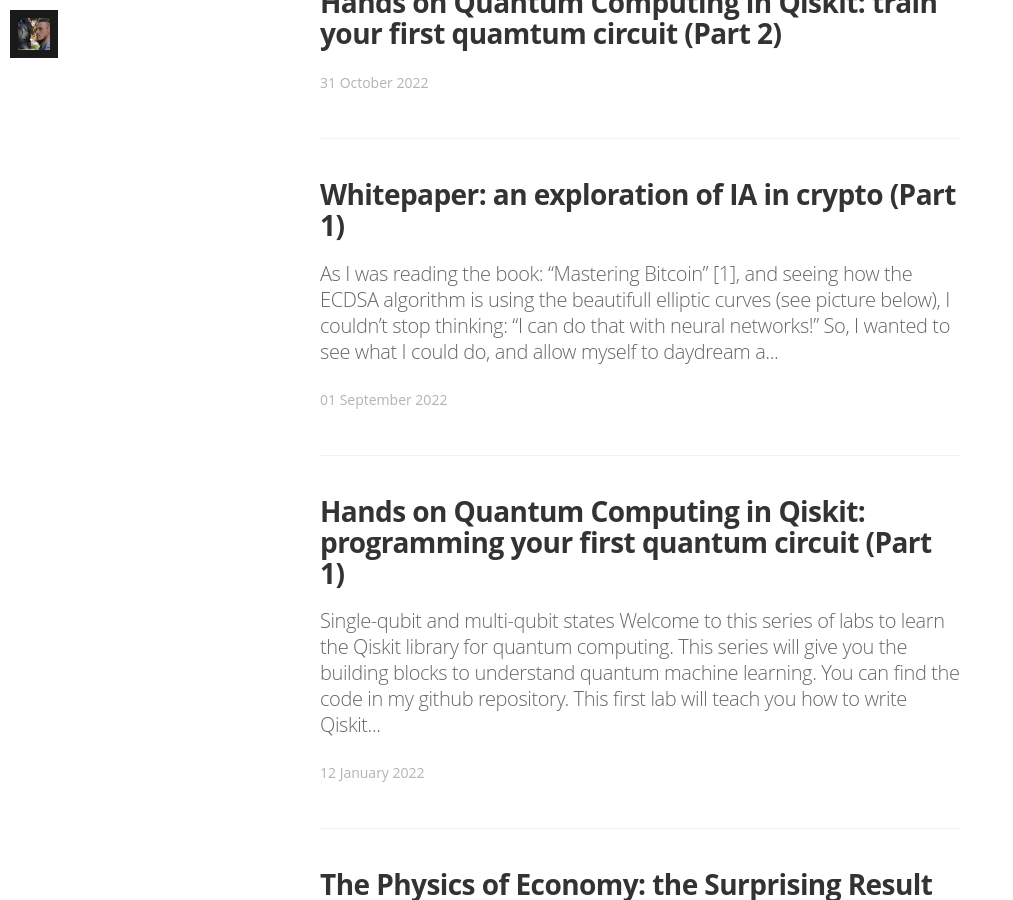
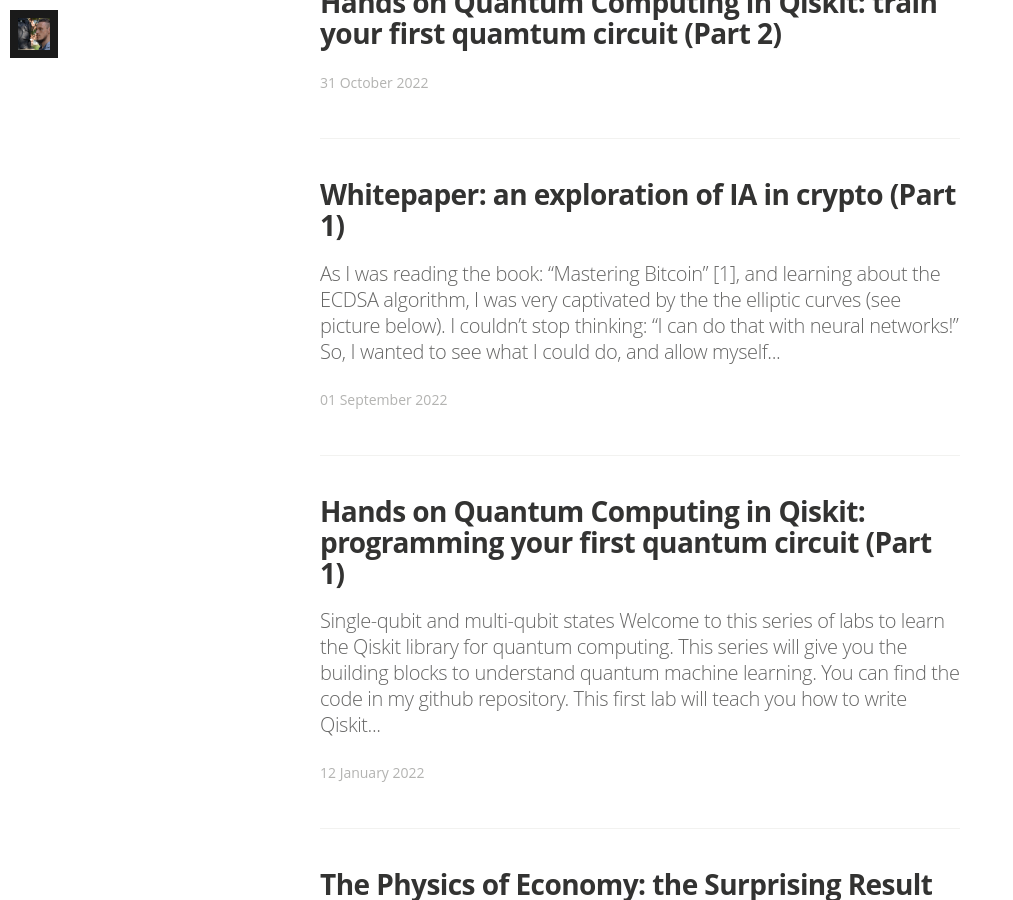
Before and after one commit to ManuNeuro/EmmanuelCalvet, a Jekyll site: the page built from index.html, in a window 1280 px wide and 900 px high, scrolled down 953 px. Shown: the whole window, without its empty margins (0-1013 px from the left). Built offline with Jekyll 4.4.1, drawn with Linux system fonts in a browser that asks for light colours; nearby versions of some CDN libraries; some web fonts are replaced; the list of posts is cut into pages by our own code.

Commit message:
Update 2022-09-01-whitepaper-p1.md

```diff
--- a/_posts/2022-09-01-whitepaper-p1.md
+++ b/_posts/2022-09-01-whitepaper-p1.md
@@ -6,36 +6,36 @@
 image: /assets/article_images/2022-09-01-whitepaper-p1/whitepaper-cover.jpg
 ---
 
-As I was reading the book: "Mastering Bitcoin" [1], and seeing how the ECDSA algorithm is using the beautifull elliptic curves (see picture below), I couldn't stop thinking: "I can do that with neural networks!"
+As I was reading the book: "Mastering Bitcoin" [1], and learning about the ECDSA algorithm, I was very captivated by the the elliptic curves (see picture below). I couldn't stop thinking: "I can do that with neural networks!"
 
 ![Image taken from bitcoin wiki.]({{ '/assets/article_images/2022-09-01-whitepaper-p1/pic0.png' | relative_url }})
 
-So, I wanted to see what I could do, and allow myself to daydream a bit. As I explored this new territory, I decided I will use what I know, to try and do something that I don't. A subject I've been interested in recently: bitcoin.
+So, I wanted to see what I could do, and allow myself to daydream a bit. As I explored this new territory, I decided I will use what I know, to try to do something that I don't, in a subject I've been interested recently: bitcoin.
 
 ***
 
-For those who don't know the ECDSA algorithm, I am going to simplify it as much as I can. In bitcoin, it is an algorithm that creates a public from a private key. Your private key should never be known by anyone, otherwise anyone could potentially access your funds, and steal from you. So when you are sharing your *public key* to receive some btcoins, this adress should not provide any hint, as to what is the private key.
+For those who don't know the ECDSA algorithm, I am going to simplify it as much as I can. In bitcoin, it is an algorithm that creates a *public key*, from a *private key*. Your private key should never be known by anyone, otherwise you funds could be stolen! So when you are sharing your public key to receive some btcoins, this adress should not provide any hint, as to what is your private key.
 
-In other world, when you generate a public key, you need to design a deterministic function $F$, such that:
+When you generate a public key, you need to design a deterministic function $F$, such that:
 
 $$public\_key = F(private\_key)$$
 
-But this function should not be inversible:
+But this function should not be inversible, so $F^{-1}$ should not exist:
 
-$$F^{-1}(public\_key) \neq private\_key$$
+$$F^{-1}(public\_key) = private\_key$$
 
-The use of elliptic curves render impossible the task of finding the inverse. This is because it is a non-injective, surjective function. Put simply, it means that to one public key, correspond several private keys (see picture below).
+The solution adopted for Bitcoin, is the use of the elliptic curve. It renders impossible the task of finding the inverse, because it is a non-injective, surjective function. Even if you know the curve, and try to map back, to one public key, correspond several private keys (see picture below).
 
 ![Image taken from wikipedia.]({{ '/assets/article_images/2022-09-01-whitepaper-p1/pic1.png' | relative_url }})
 
 Now, there's technically no grounded reason why you would replace the elliptic curve by something else, as it is a pretty solid solution to the problem. But as I was reading the book, I couldn't help myself, I needed to try to design the function $F$ with a neural networks, just for the beauty of it.
 
-Okay what about you, you ask. Well their could be one or two reasons why this might be of interest for you too. If that's a good one, I am going to present artifical neural networks, in a non-trivial way, if you dare going down the rabit whole.
+Okay what about you, you ask. Well their could be one or two reasons why this might be of interest for you too. I am going to present artifical neural networks, in a non-trivial way, if you dare going down the rabit whole.
 
 ***
 
 
-<center> Ready to follow me ? <\center>
+<center> Ready to follow me ? </center>
 ![Honestly, I should not have to justify myself to put a morpheus picture into a scientic vulgarization article! Image taken from the rabit hole of internet; More seriously, I can't tell you the source, so I invite you to check it by yourself with TinEye.]({{ '/assets/article_images/2022-09-01-whitepaper-p1/matrix.png' | relative_url }})
 
 
```
